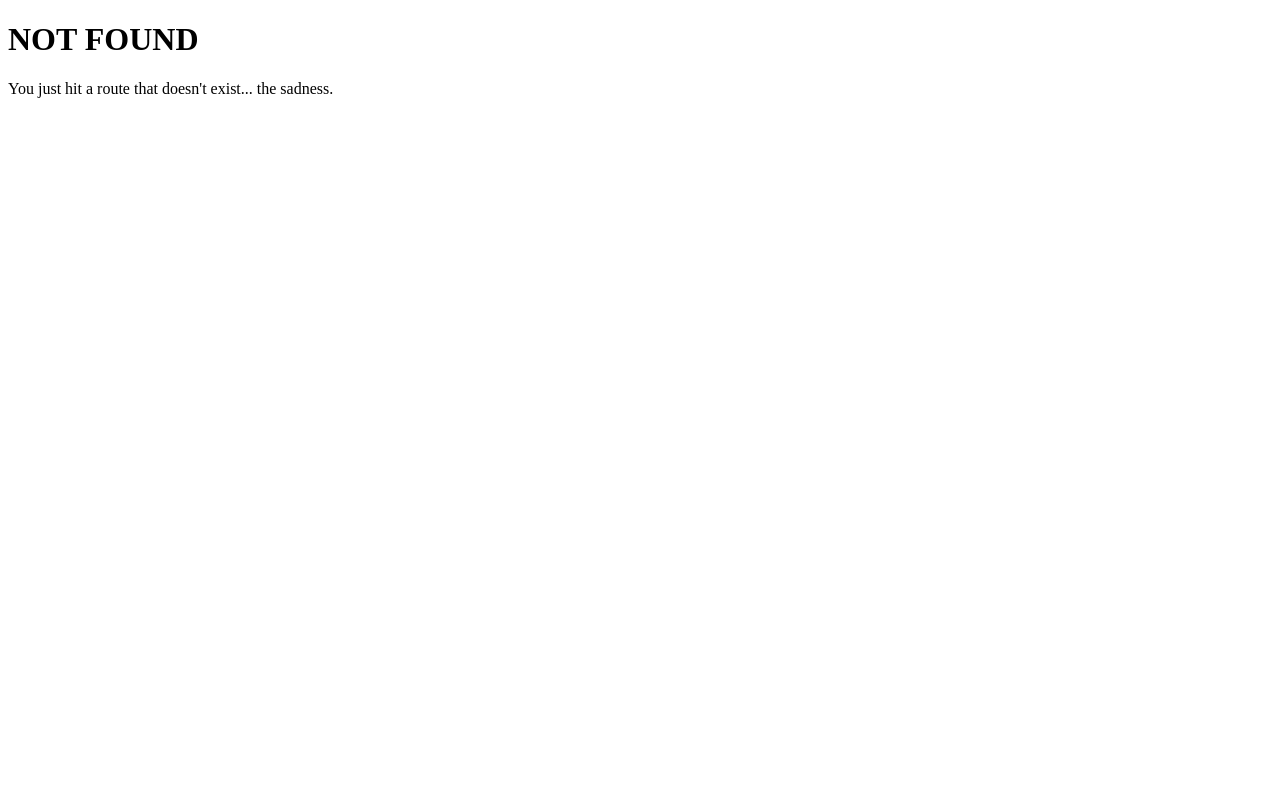
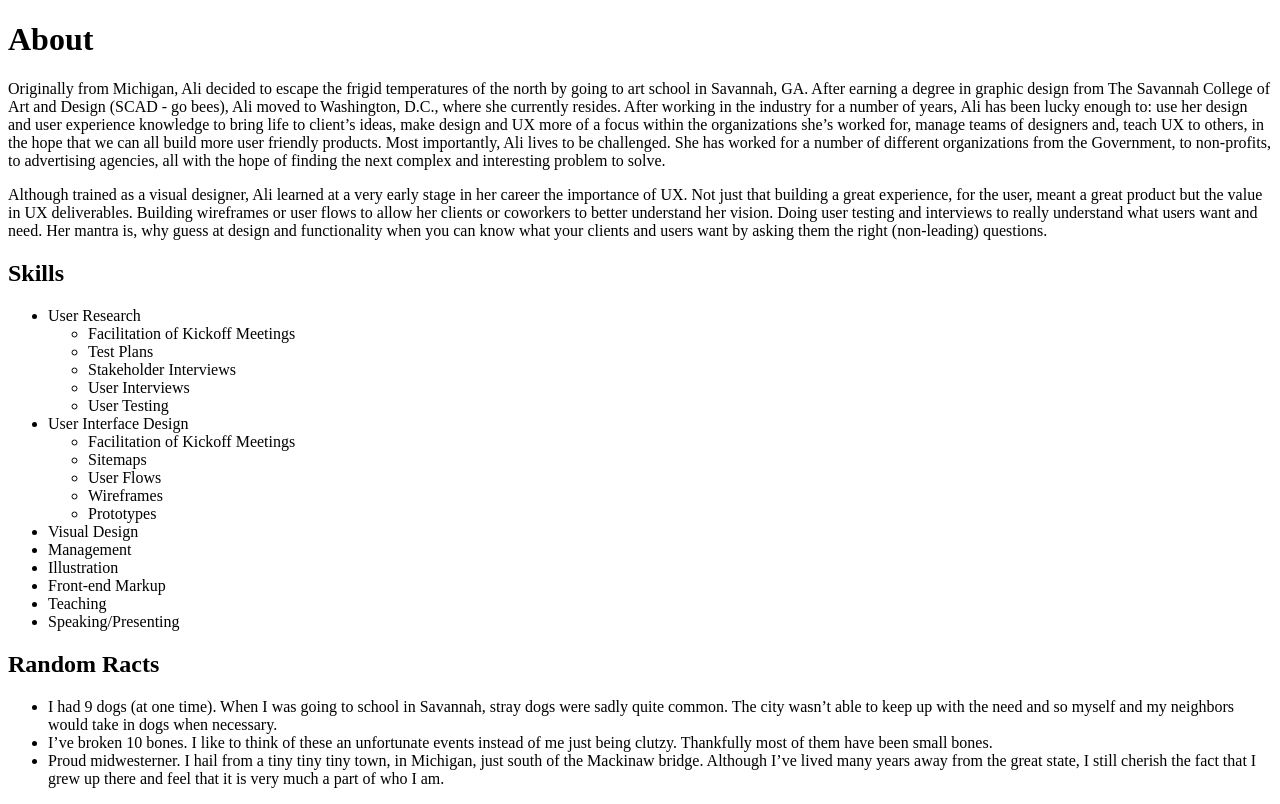
Before and after one commit to felskia/ali-felski, a Gatsby site: page /about in a window 1280 px wide. Before the commit this address had no page. Built offline with nearby package versions, Linux system fonts and the light colour scheme; Gatsby itself is replaced by a stand-in of ours.

Commit message:
added initial content to about page

```diff
--- a/src/components/footer.js
+++ b/src/components/footer.js
@@ -9,7 +9,7 @@ class Footer extends React.Component {
           <div className="footer--content">
             <h3 className="header--large withDescription">Reach Out!</h3>
             <p className="body-copy--lg">I’m always looking for new and interesting challenges. Have one or just want to connect? I’d love to hear from you!</p>
-            <Link className="button button--dark" to="/page-2/">Contact Me!</Link>
+            <Link className="button button--dark" to="mailto:alifelski@gmail.com">Contact Me!</Link>
           </div>
         </div>
       </footer>
--- a/src/components/header.js
+++ b/src/components/header.js
@@ -14,7 +14,7 @@ const Header = ({ siteTitle }) => (
       </div>
       <nav>
         <ul>
-          <li><Link to="/page-2/">About</Link></li>
+          <li><Link to="/about/">About</Link></li>
         </ul>
       </nav>
     </div>
--- /dev/null
+++ b/src/pages/about.js
@@ -0,0 +1,48 @@
+import React from 'react'
+import Link from 'gatsby-link'
+
+const About = () => (
+  <div className="row">
+    <h1>About</h1>
+    <p>Originally from Michigan, Ali decided to escape the frigid temperatures of the north by going to art school in Savannah, GA. After earning a degree in graphic design from The Savannah College of Art and Design (SCAD - go bees), Ali moved to Washington, D.C., where she currently resides. After working in the industry for a number of years, Ali has been lucky enough to: use her design and user experience knowledge to bring life to client’s ideas, make design and UX more of a focus within the organizations she’s worked for, manage teams of designers and, teach UX to others, in the hope that we can all build more user friendly products. Most importantly, Ali lives to be challenged. She has worked for a number of different organizations from the Government, to non-profits, to advertising agencies, all with the hope of finding the next complex and interesting problem to solve.</p>
+
+    <p>Although trained as a visual designer, Ali learned at a very early stage in her career the importance of UX. Not just that building a great experience, for the user, meant a great product but the value in UX deliverables. Building wireframes or user flows to allow her clients or coworkers to better understand her vision. Doing user testing and interviews to really understand what users want and need. Her mantra is, why guess at design and functionality when you can know what your clients and users want by asking them the right (non-leading) questions.</p>
+    <h2>Skills</h2>
+    <ul>
+      <li>User Research
+        <ul>
+          <li>Facilitation of Kickoff Meetings</li>
+          <li>Test Plans</li>
+          <li>Stakeholder Interviews</li>
+          <li>User Interviews</li>
+          <li>User Testing</li>
+        </ul>
+      </li>
+      <li>User Interface Design
+        <ul>
+          <li>Facilitation of Kickoff Meetings</li>
+          <li>Sitemaps</li>
+          <li>User Flows</li>
+          <li>Wireframes</li>
+          <li>Prototypes</li>
+        </ul>
+      </li>
+      <li>Visual Design</li>
+      <li>Management</li>
+      <li>Illustration</li>
+      <li>Front-end Markup</li>
+      <li>Teaching </li>
+      <li>Speaking/Presenting</li>
+    </ul>
+    <div>
+      <h2>Random Racts</h2>
+      <ul>
+        <li>I had 9 dogs (at one time). When I was going to school in Savannah, stray dogs were sadly quite common. The city wasn’t able to keep up with the need and so myself and my neighbors would take in dogs when necessary.</li>
+        <li>I’ve broken 10 bones. I like to think of these an unfortunate events instead of me just being clutzy. Thankfully most of them have been small bones.</li>
+        <li>Proud midwesterner. I hail from a tiny tiny tiny town, in Michigan, just south of the Mackinaw bridge. Although I’ve lived many years away from the great state, I still cherish the fact that I grew up there and feel that it is very much a part of who I am.</li>
+      </ul>
+    </div>
+  </div>
+)
+
+export default About
```
Also changed, not shown: src/pages/page-2.js (deleted, +0 -12 lines).
